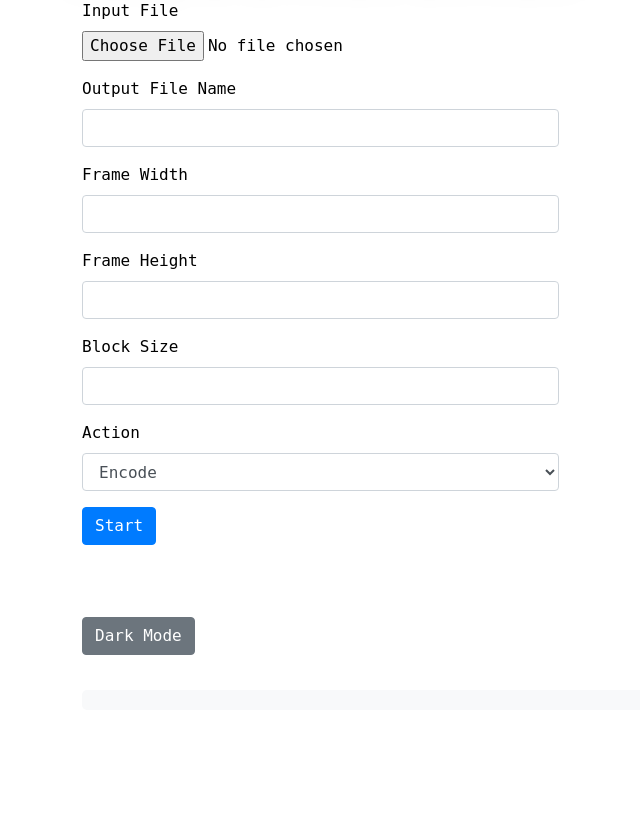
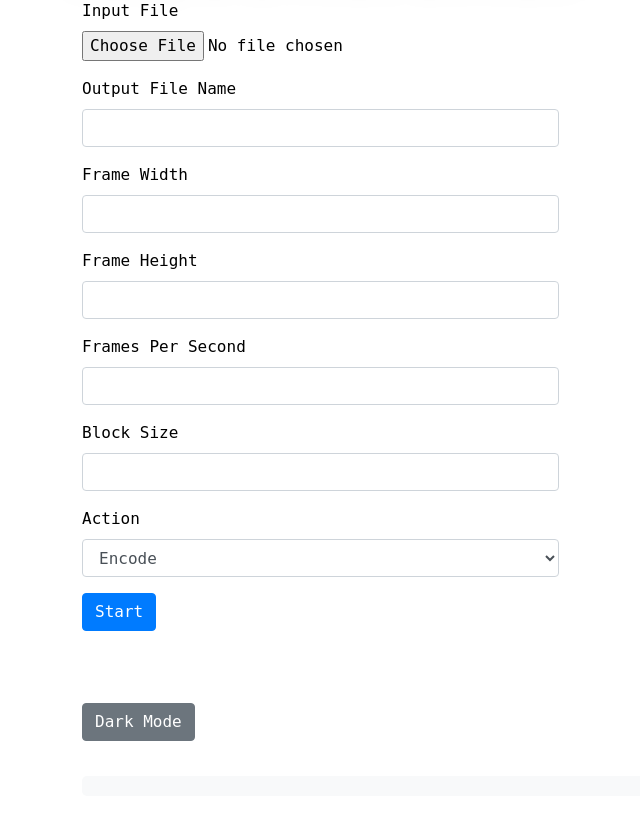
Before and after one commit to grisuno/LazyOwnInfiniteStorage, a Flask app: page / in a window 1280 px wide. Shown: the part 141-957 px from the top of the page, without its empty margins (66-706 px from the left). Before the commit the page ends 796 px from the top, so only its background shows below. Run offline with Flask 3, Linux system fonts and the light colour scheme; some libraries are stand-ins or nearby versions.

Commit message:
Update index.html

```diff
--- a/templates/index.html
+++ b/templates/index.html
@@ -40,11 +40,11 @@
         {% endwith %}
         <div class="row">
             <div class="col-md-6">
-                <form method="post" enctype="multipart/form-data">
+                <form method="post" enctype="multipart/form-data" id="uploadForm">
                     {{ form.hidden_tag() }}
                     <div class="form-group">
                         {{ form.input_file.label(class="form-label") }}
-                        {{ form.input_file(class="form-control-file") }}
+                        {{ form.input_file(class="form-control-file", id="file") }}
                     </div>
                     <div class="form-group">
                         {{ form.output_file_name.label(class="form-label") }}
@@ -52,19 +52,23 @@
                     </div>
                     <div class="form-group" id="frame_width_group">
                         {{ form.frame_width.label(class="form-label") }}
-                        {{ form.frame_width(class="form-control") }}
+                        {{ form.frame_width(class="form-control", id="frame_width") }}
                     </div>
                     <div class="form-group" id="frame_height_group">
                         {{ form.frame_height.label(class="form-label") }}
-                        {{ form.frame_height(class="form-control") }}
+                        {{ form.frame_height(class="form-control", id="frame_height") }}
+                    </div>
+                    <div class="form-group" id="fps_group">  <!-- Nuevo grupo para fps -->
+                        {{ form.fps.label(class="form-label") }}
+                        {{ form.fps(class="form-control", id="fps") }}
                     </div>
                     <div class="form-group" id="block_size_group">
                         {{ form.block_size.label(class="form-label") }}
-                        {{ form.block_size(class="form-control") }}
+                        {{ form.block_size(class="form-control", id="block_size") }}
                     </div>
                     <div class="form-group">
                         {{ form.action.label(class="form-label") }}
-                        {{ form.action(class="form-control") }}
+                        {{ form.action(class="form-control", id="action") }}
                     </div>
                     <button type="submit" class="btn btn-primary">Start</button>
                 </form>
```
